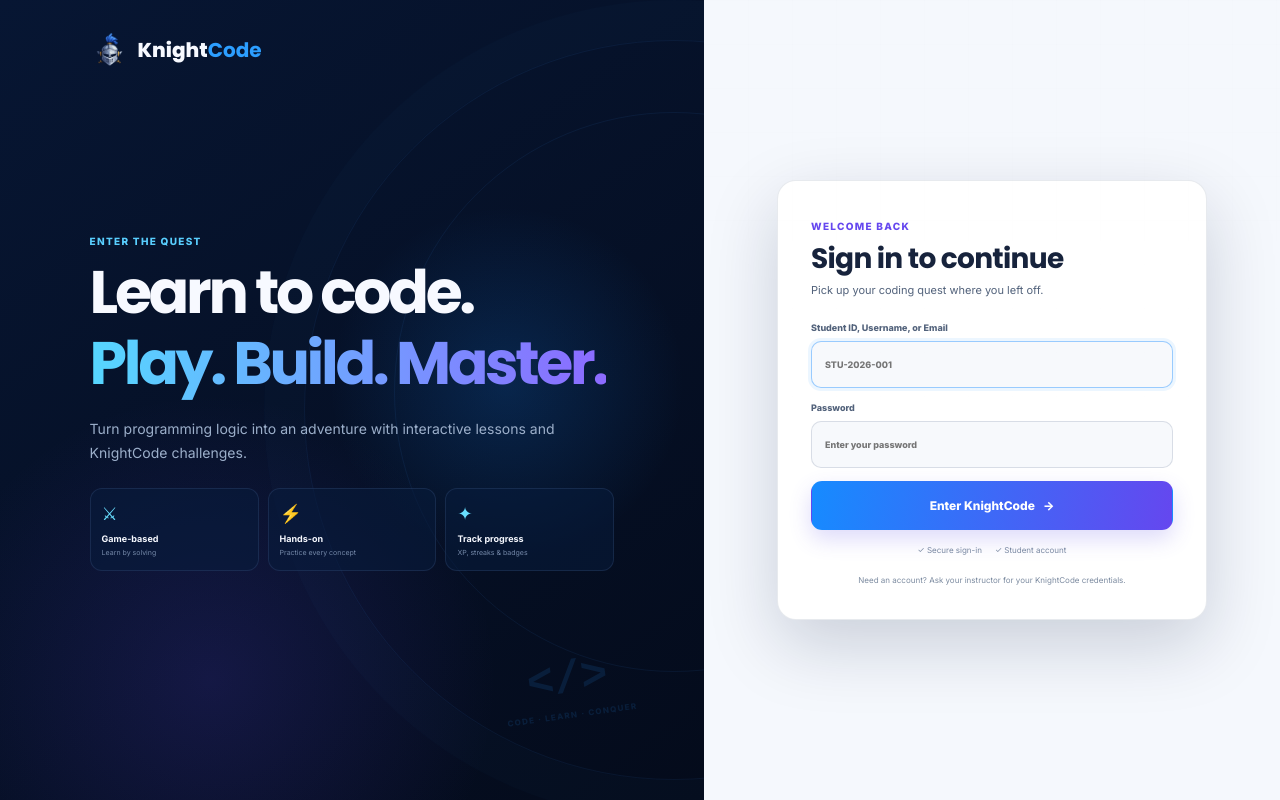
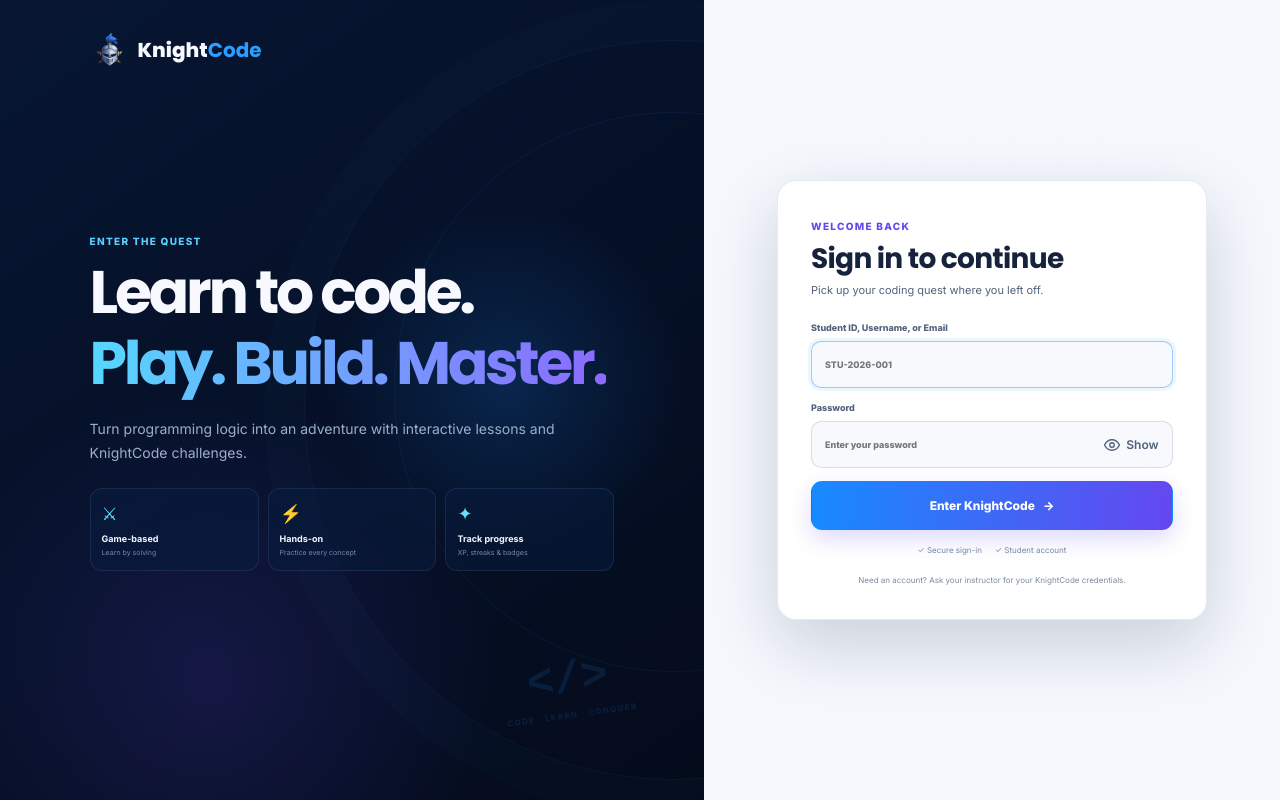
Before and after one commit to N0Thing1111/KnightCodeNext, a Next.js app: page /login in a window 1280 px wide. Built offline with nearby package versions, Linux system fonts and the light colour scheme; no server answers.

Commit message:
password icon fix

```diff
--- a/src/app/(teacher)/teacher/profile/page.tsx
+++ b/src/app/(teacher)/teacher/profile/page.tsx
@@ -1,3 +1,4 @@
+import { PasswordInput } from "@/components/password-input";
 import { requireTeacher } from "@/lib/auth";
 import { avatar, getTeacherContext, teacherStats } from "@/lib/teacher-data";
 import {
@@ -179,12 +180,11 @@ export default async function Page({
           <form action={changeTeacherPassword} className="teacher-form">
             <label>
               Current password
-              <input type="password" name="current_password" required />
+              <PasswordInput name="current_password" required />
             </label>
             <label>
               New password
-              <input
-                type="password"
+              <PasswordInput
                 name="new_password"
                 minLength={8}
                 required
--- a/src/app/admin-login/page.tsx
+++ b/src/app/admin-login/page.tsx
@@ -1,3 +1,4 @@
+import { PasswordInput } from "@/components/password-input";
 import Link from "next/link";
 import "../teacher.css";
 export default async function Page({
@@ -64,8 +65,7 @@ export default async function Page({
             </label>
             <label>
               Password
-              <input
-                type="password"
+              <PasswordInput
                 name="password"
                 required
                 autoComplete="current-password"
--- a/src/app/login/login-form.tsx
+++ b/src/app/login/login-form.tsx
@@ -1,4 +1,6 @@
 "use client";
+import { PasswordInput } from "@/components/password-input";
+
 import { useActionState } from "react";
 import { login, type LoginState } from "@/app/actions/auth";
 
@@ -25,9 +27,8 @@ export function LoginForm() {
       </label>
       <label htmlFor="password">
         Password
-        <input
+        <PasswordInput
           id="password"
-          type="password"
           name="password"
           placeholder="Enter your password"
           autoComplete="current-password"
--- a/src/app/teacher-login/page.tsx
+++ b/src/app/teacher-login/page.tsx
@@ -1,4 +1,5 @@
-import Link from "next/link";
+import { PasswordInput } from "@/components/password-input";
+﻿import Link from "next/link";
 import { redirect } from "next/navigation";
 import { getCurrentTeacher } from "@/lib/auth";
 import { createAdminClient } from "@/lib/supabase/admin";
@@ -91,9 +92,8 @@ export default async function Page({
             </label>
             <label htmlFor="teacher-password">
               Password
-              <input
+              <PasswordInput
                 id="teacher-password"
-                type="password"
                 name="password"
                 placeholder="Enter your password"
                 autoComplete="current-password"
--- /dev/null
+++ b/src/components/password-input.module.css
@@ -0,0 +1,55 @@
+.field {
+  position: relative;
+  display: block;
+  width: 100%;
+  min-width: 0;
+  color: inherit;
+}
+
+.field > input {
+  width: 100%;
+  box-sizing: border-box;
+}
+
+.field > input::-ms-reveal {
+  display: none;
+}
+
+.field > .toggle {
+  position: absolute;
+  inset-inline-end: 4px;
+  top: 50%;
+  transform: translateY(-50%);
+  display: inline-flex;
+  align-items: center;
+  justify-content: center;
+  gap: 5px;
+  width: 76px;
+  min-height: 40px;
+  margin: 0;
+  padding: 4px;
+  border: 0;
+  border-radius: 6px;
+  background: transparent;
+  color: inherit;
+  font: inherit;
+  font-size: 12px;
+  font-weight: 600;
+  line-height: 1;
+  cursor: pointer;
+  box-shadow: none;
+}
+
+.toggle:hover {
+  background: color-mix(in srgb, currentColor 8%, transparent);
+}
+
+.toggle:focus-visible {
+  outline: 2px solid currentColor;
+  outline-offset: -2px;
+}
+
+.toggle:disabled {
+  opacity: 0.5;
+  cursor: not-allowed;
+}
--- /dev/null
+++ b/src/components/password-input.tsx
@@ -0,0 +1,42 @@
+"use client";
+
+import { useId, useState, type InputHTMLAttributes } from "react";
+import styles from "./password-input.module.css";
+
+type PasswordInputProps = Omit<InputHTMLAttributes<HTMLInputElement>, "type">;
+
+export function PasswordInput({ id, style, disabled, ...props }: PasswordInputProps) {
+  const generatedId = useId();
+  const inputId = id ?? generatedId;
+  const [visible, setVisible] = useState(false);
+  const fieldName = props.name?.replaceAll("_", " ") || "password";
+  const toggleLabel = (visible ? "Hide " : "Show ") + fieldName;
+
+  return (
+    <span className={styles.field}>
+      <input
+        {...props}
+        id={inputId}
+        type={visible ? "text" : "password"}
+        disabled={disabled}
+        style={{ ...style, paddingRight: "5.5rem" }}
+      />
+      <button
+        className={styles.toggle}
+        type="button"
+        disabled={disabled}
+        aria-label={toggleLabel}
+        aria-controls={inputId}
+        title={toggleLabel}
+        onClick={() => setVisible((value) => !value)}
+      >
+        <svg width="18" height="18" viewBox="0 0 24 24" fill="none" stroke="currentColor" strokeWidth="1.8" strokeLinecap="round" strokeLinejoin="round" aria-hidden="true">
+          <path d="M2 12s3.5-7 10-7 10 7 10 7-3.5 7-10 7S2 12 2 12Z" />
+          <circle cx="12" cy="12" r="3" />
+          {visible && <path d="m3 3 18 18" />}
+        </svg>
+        {visible ? "Hide" : "Show"}
+      </button>
+    </span>
+  );
+}
```
Also changed, not shown: src/app/(admin)/admin/settings/page.tsx (+5 -7 lines), src/app/(student)/profile/profile-form.tsx (+4 -4 lines).
